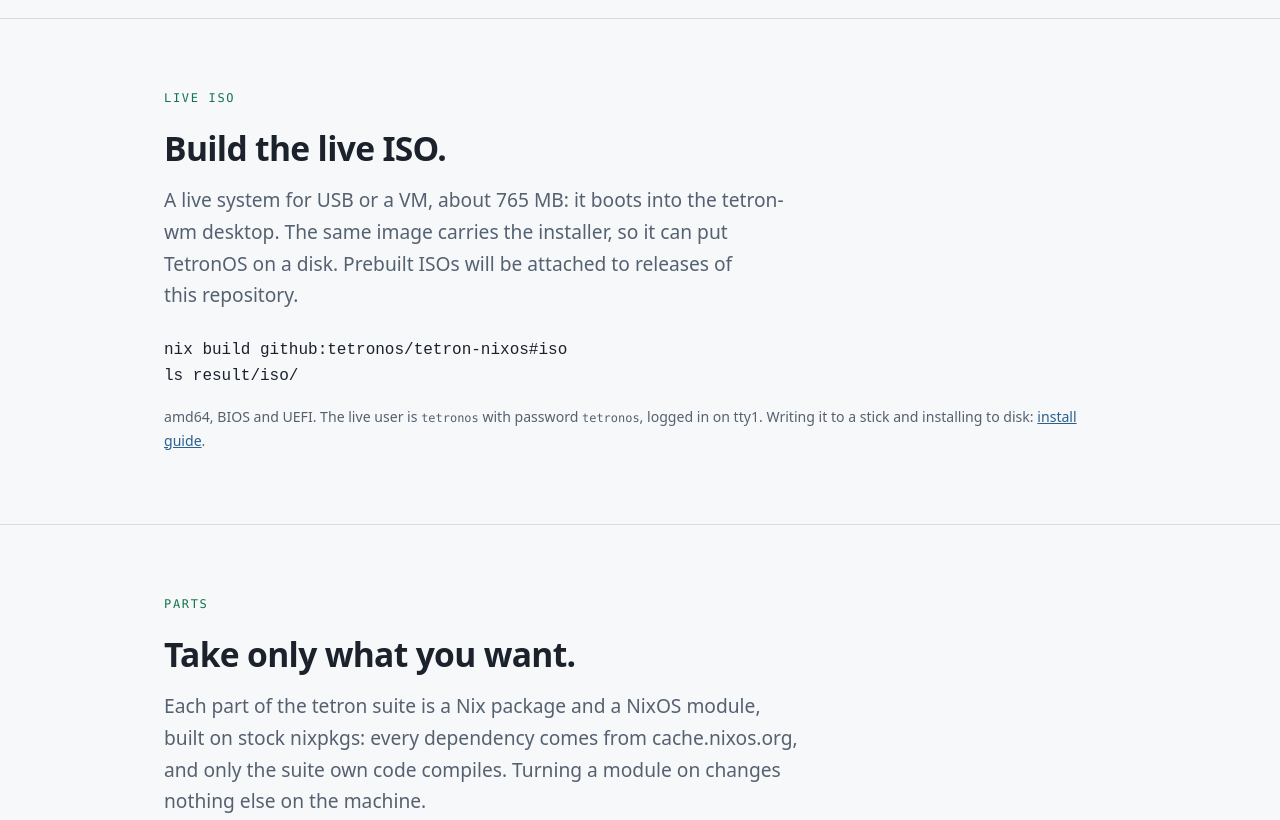
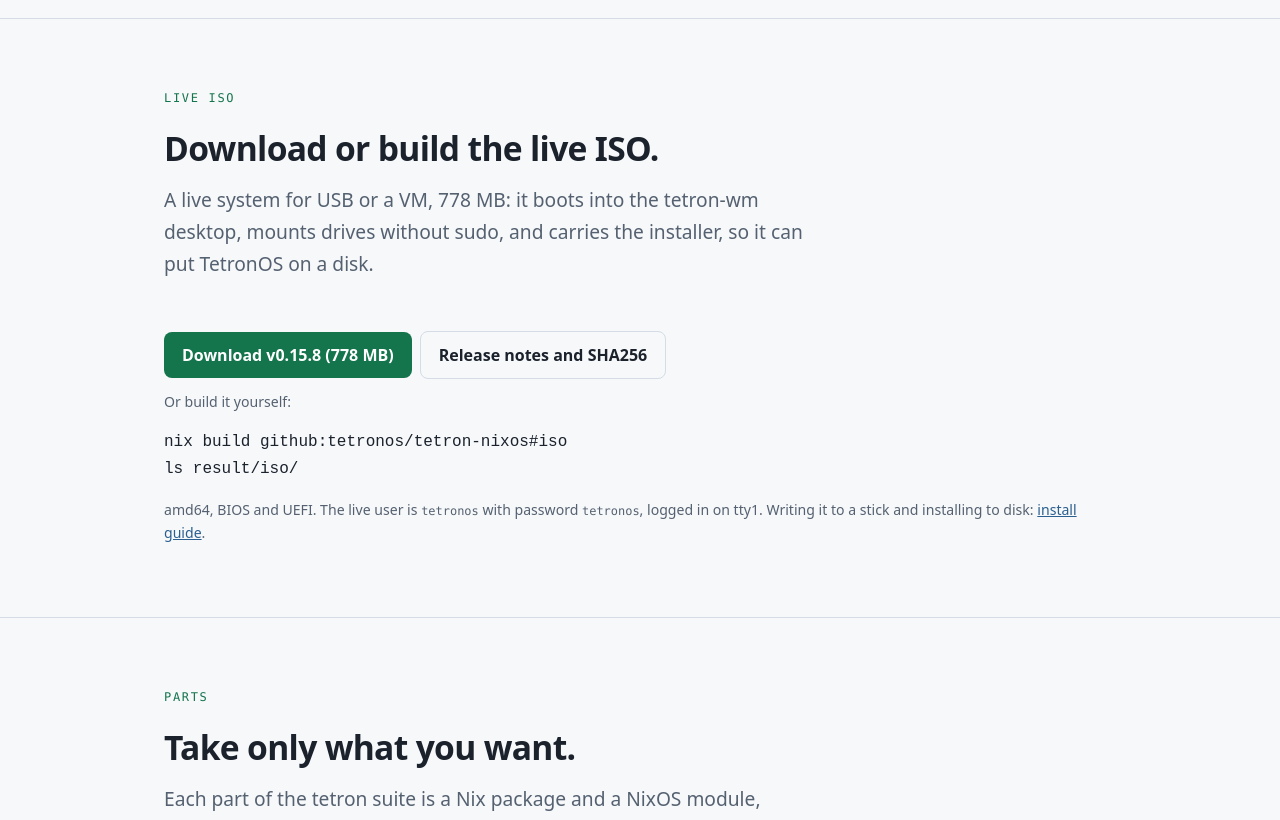
Before and after one commit to tetronos/tetron-nixos, a plain HTML site: page docs/index.html in a window 1280 px wide. Shown: the part 680-1500 px from the top of the page. Drawn offline with Linux system fonts and the light colour scheme.

Commit message:
docs: the live ISO section offers the v0.15.8 download (778 MB, drive mounting) beside building it; status: ISO published

```diff
--- a/docs/index.html
+++ b/docs/index.html
@@ -138,8 +138,10 @@
 
 <section id="iso"><div class="wrap">
   <p class="eyebrow">Live ISO</p>
-  <h2>Build the live ISO.</h2>
-  <p class="lede">A live system for USB or a VM, about 765 MB: it boots into the tetron-wm desktop. The same image carries the installer, so it can put TetronOS on a disk. Prebuilt ISOs will be attached to releases of this repository.</p>
+  <h2>Download or build the live ISO.</h2>
+  <p class="lede">A live system for USB or a VM, 778 MB: it boots into the tetron-wm desktop, mounts drives without sudo, and carries the installer, so it can put TetronOS on a disk.</p>
+  <a class="btn" href="https://github.com/tetronos/tetron-nixos/releases/download/v0.15.8/tetronos-nixos-0.15.8-x86_64-linux.iso">Download v0.15.8 (778 MB)</a><a class="btn ghost" href="https://github.com/tetronos/tetron-nixos/releases/tag/v0.15.8">Release notes and SHA256</a>
+  <p class="sub">Or build it yourself:</p>
   <pre>nix build github:tetronos/tetron-nixos#iso
 ls result/iso/</pre>
   <p class="sub">amd64, BIOS and UEFI. The live user is <code>tetronos</code> with password <code>tetronos</code>, logged in on tty1. Writing it to a stick and installing to disk: <a href="install.html#iso">install guide</a>.</p>
@@ -180,8 +182,8 @@ ls result/iso/</pre>
   <p class="eyebrow">Status</p>
   <h2>Where it stands.</h2>
   <ul class="limits">
-    <li><b>Done:</b> live ISO that boots on BIOS and UEFI; installer (<code>tetron-nixos-install</code>, reads one <code>install.json</code>, partitions with disko); the five parts as packages and modules; a signed binary cache.</li>
-    <li><b>Next:</b> an installer with a terminal UI, disk encryption and swap options, an offline closure in the ISO, and published ISO releases.</li>
+    <li><b>Done:</b> the live ISO, published (v0.15.8), boots on BIOS and UEFI; installer (<code>tetron-nixos-install</code>, reads one <code>install.json</code>, partitions with disko); the five parts as packages and modules; a signed binary cache.</li>
+    <li><b>Next:</b> an installer with a terminal UI, disk encryption and swap options, and an offline closure in the ISO.</li>
     <li><b>Versions:</b> the suite moves in step on 0.15.x, the same as the Debian flavor.</li>
   </ul>
 </div></section>
```
